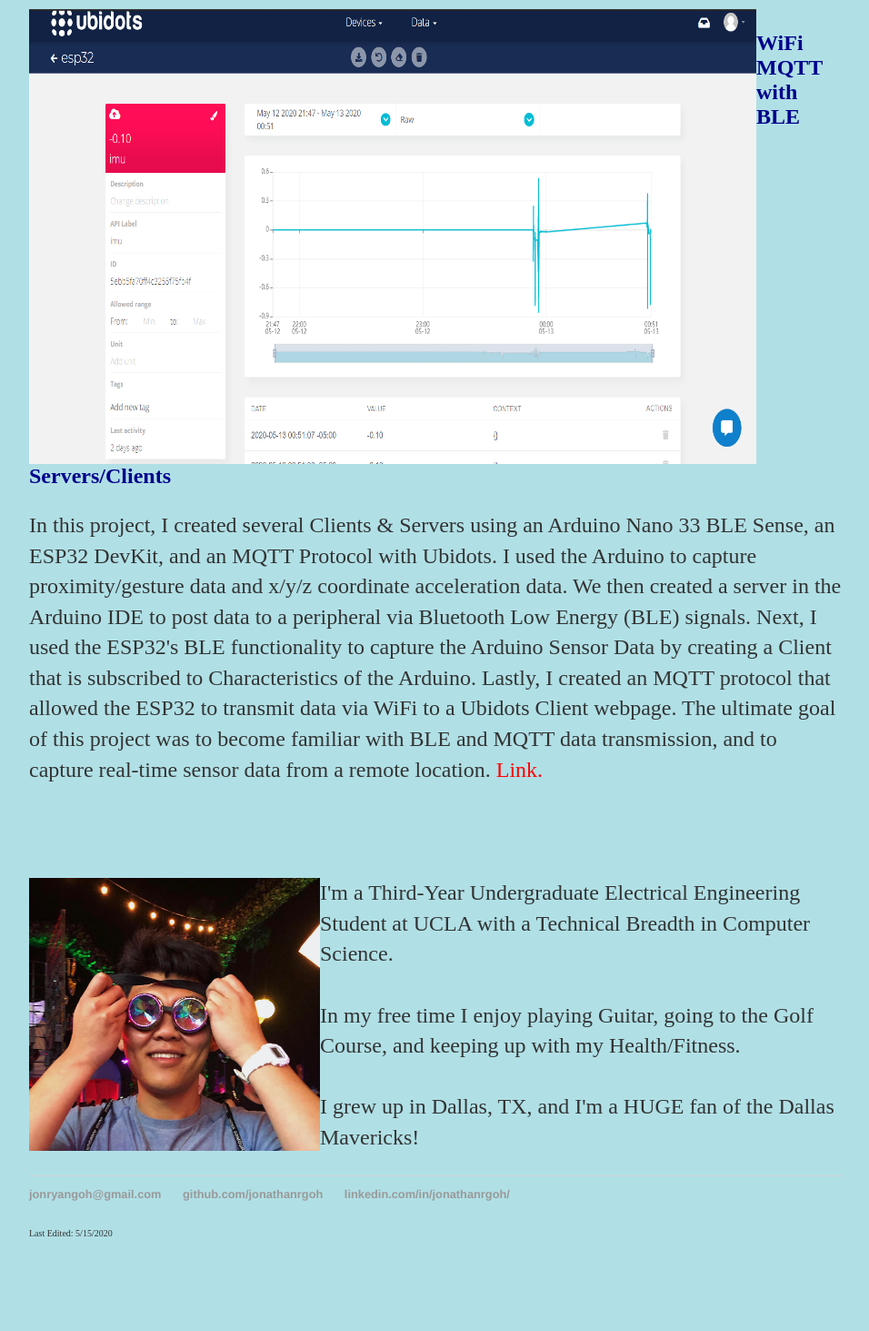
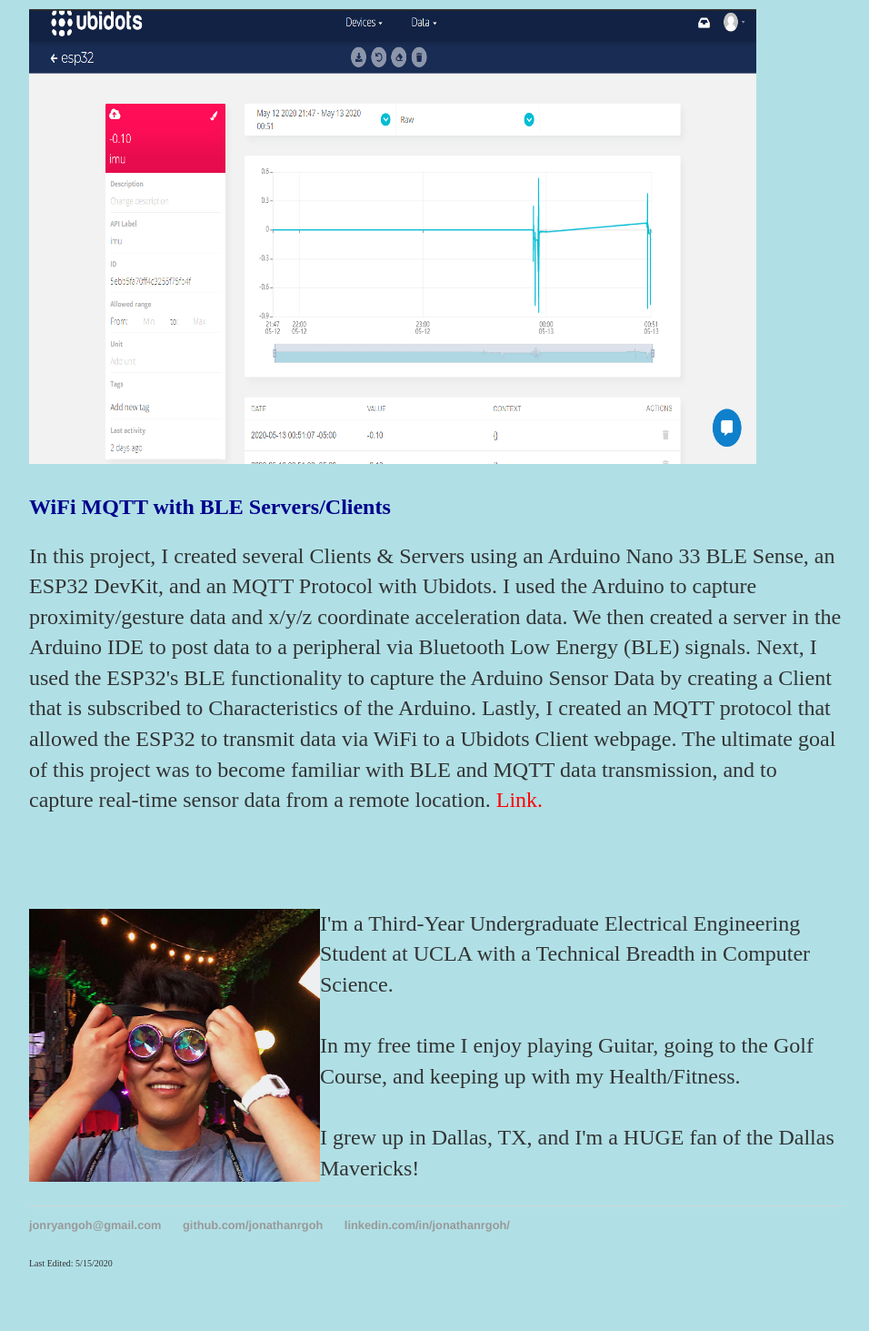
Before and after one commit to jonathanrgoh/jonathanrgoh.github.io, a Jekyll site: the page built from projects/Embedded_Projects/index.html, in a window 1280 px wide. Shown: the part 875-2338 px from the top of the page at 91% size, without its empty margins (160-1116 px from the left). Built offline with Jekyll 4.4.1, drawn with Linux system fonts in a browser that asks for light colours; before the commit the page ends 2304 px from its top, so only the background shows below that.

Commit message:
Update index.html

```diff
--- a/projects/Embedded_Projects/index.html
+++ b/projects/Embedded_Projects/index.html
@@ -8,7 +8,7 @@
 	<h1>Embedded Systems Projects</h1>
 	<br><br><br>
 
-		<p><img src="https://media2.giphy.com/media/Reyx4TKkSvwNUVoKsl/giphy.gif" style="width:800px;height:600px;" alt="NachenBlaster gif"><img src="\images\home\ubidotsStuff.PNG" style="float:left;width:800px;height:500px;" alt="ubidots"></p>
+		<p><img src="https://media2.giphy.com/media/Reyx4TKkSvwNUVoKsl/giphy.gif" style="width:800px;height:600px;" alt="NachenBlaster gif"><img src="\images\home\ubidotsStuff.PNG" style="width:800px;height:500px;" alt="ubidots"></p>
 		<h2 style="color:darkblue;">WiFi MQTT with BLE Servers/Clients </h2>
 		<p>In this project, I created several Clients & Servers using an Arduino Nano 33 BLE Sense, an ESP32 DevKit, and an MQTT Protocol with Ubidots. I used the Arduino to capture proximity/gesture data and x/y/z coordinate acceleration data. We then created a server in the Arduino IDE to post data to a peripheral via Bluetooth Low Energy (BLE) signals. Next, I used the ESP32's BLE functionality to capture the Arduino Sensor Data by creating a Client that is subscribed to Characteristics of the Arduino. Lastly, I created an MQTT protocol that allowed the ESP32 to transmit data via WiFi to a Ubidots Client webpage. The ultimate goal of this project was to become familiar with BLE and MQTT data transmission, and to capture real-time sensor data from a remote location.<a href="https://github.com/jonathanrgoh/Embedded-Systems-Projects/tree/master/UbidotsClientServer_Project" style="color:red;"> Link.</a></p>
 		<br><br><br>
```
